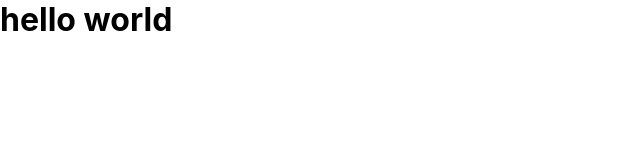
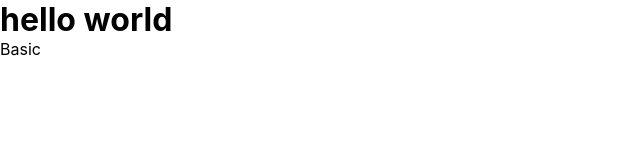
Before and after one commit to socratone/nextjs-example, a Next.js app: page / in a window 1280 px wide. Shown: the top 160 px of the page, without its empty margins (0-640 px from the left). Built offline with nearby package versions, Linux system fonts and the light colour scheme.

Commit message:
feat: SPA 방식의 Link 추가

```diff
--- a/pages/index.tsx
+++ b/pages/index.tsx
@@ -1,5 +1,6 @@
 import type { NextPage } from 'next';
 import Head from 'next/head';
+import Link from 'next/link';
 
 const Home: NextPage = () => {
   return (
@@ -10,6 +11,7 @@ const Home: NextPage = () => {
         <link rel="icon" href="/favicon.ico" />
       </Head>
       <h1>hello world</h1>
+      <Link href="/basic">Basic</Link>
     </div>
   );
 };
```
